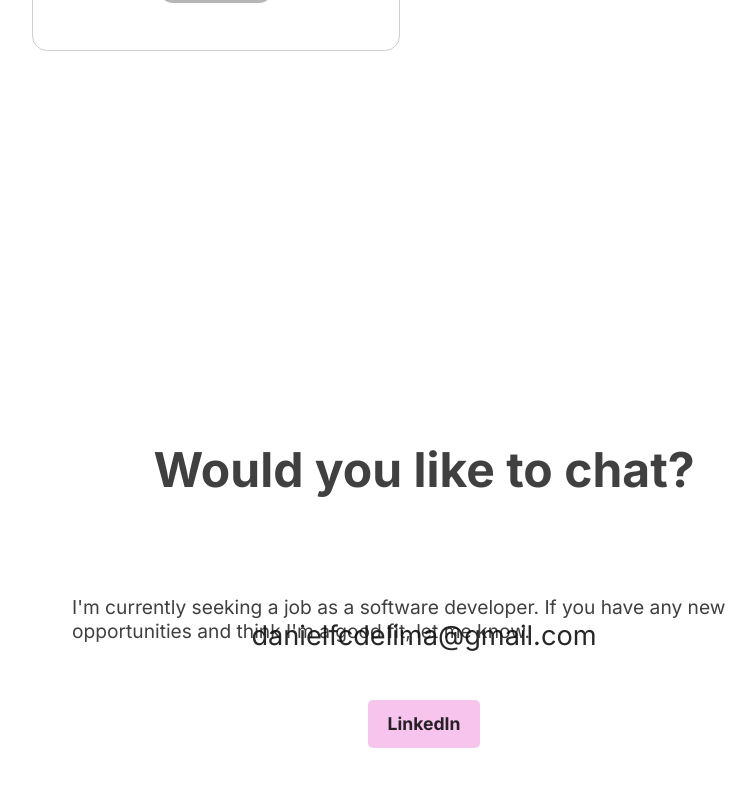
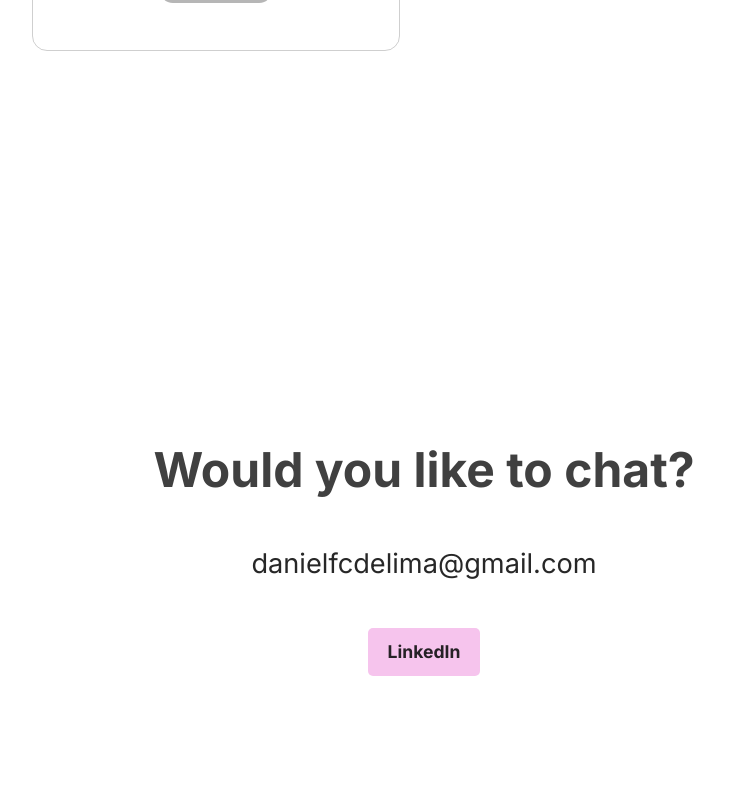
Before and after one commit to dndanli/dndanli-portfolio-v2, a React (Create React App) app in the folder dndanli-portfolio/: page / in a window 1280 px wide. Shown: the part 3063-3849 px from the top of the page, without its empty margins (216-972 px from the left). Built offline with nearby package versions, Linux system fonts and the light colour scheme.

Commit message:
removed text

```diff
--- a/dndanli-portfolio/src/Components/Sections/Contact/Contact.tsx
+++ b/dndanli-portfolio/src/Components/Sections/Contact/Contact.tsx
@@ -9,12 +9,6 @@ const Contact = ({ className }: ContactProps) => {
     <div className={className} id="contact-section">
       <div className="contact-wrapper">
         <h1 className="contact-title">Would you like to chat?</h1>
-        <div className="contact-text">
-          <p>
-            I'm currently seeking a job as a software developer. If you have any
-            new opportunities and think I'm a good fit, let me know.
-          </p>
-        </div>
         <div className="contact-socials">
           <h2 className="email">danielfcdelima@gmail.com</h2>
           <div id="button">
```
